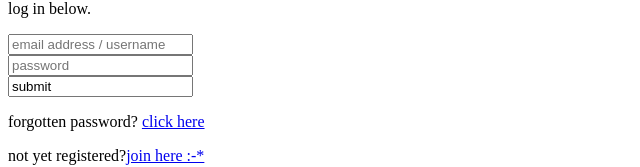
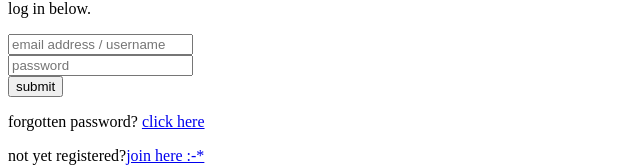
Before and after one commit to naibor/Tea, a plain HTML site: page Design/index.html in a window 1280 px wide. Shown: the part 145-312 px from the top of the page, without its empty margins (0-640 px from the left). Drawn offline with Linux system fonts and the light colour scheme.

Commit message:
feature: template ,index

```diff
--- a/Design/index.html
+++ b/Design/index.html
@@ -15,7 +15,7 @@
             <!-- add a link where this form goes -->
              <input type ="text" name = "email address" placeholder = "email address / username "><br>
              <input type="password" name = "pwd" placeholder = "password"><br>
-             <input type = "subnit" value = "submit" >
+             <input type = "submit" value = "submit" >
         </form>
 
         <p>forgotten password? <a href ="#"> click here</a></p>
```
